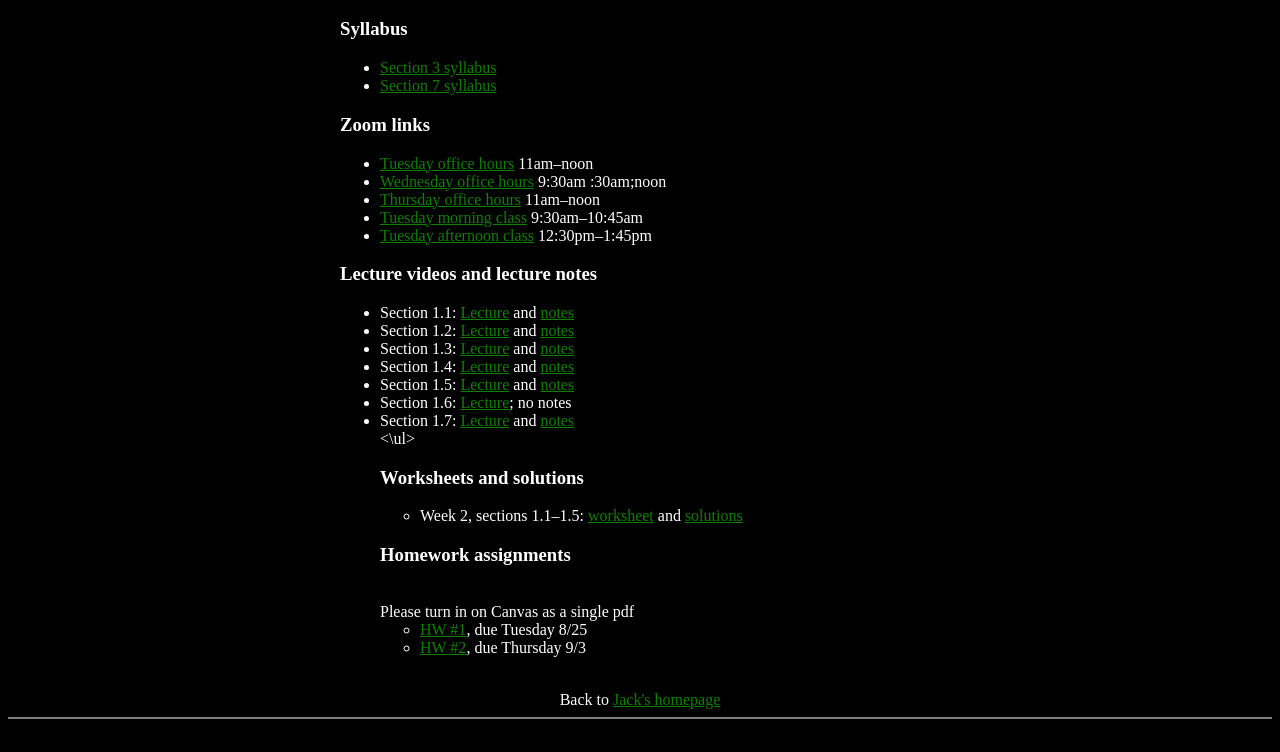
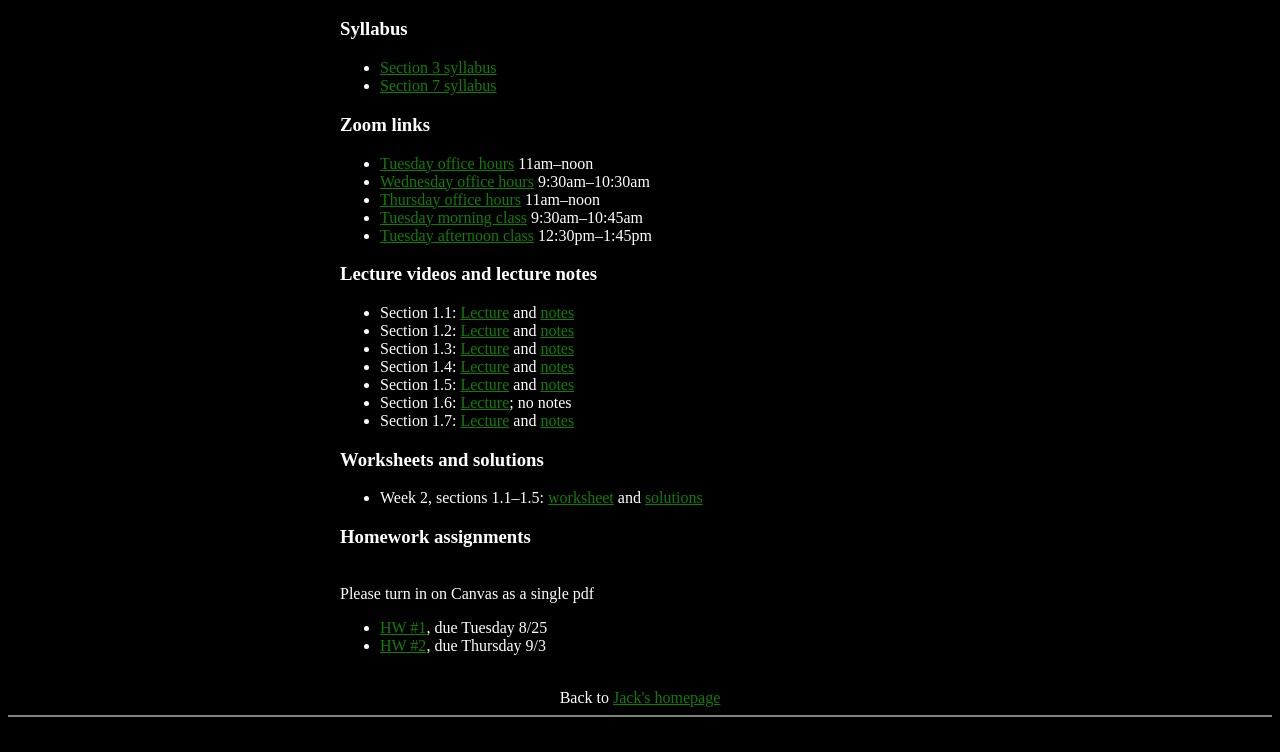
Before and after one commit to jack-jeffries/jack-jeffries.github.io, a plain HTML site: page F20/314.html in a window 1280 px wide. Shown: the part 48-800 px from the top of the page. Drawn offline with nearby package versions, Linux system fonts and the light colour scheme; some packages are replaced by stand-ins of ours; files that its build step writes are made by us from their sources.

Commit message:
Update 314.html

```diff
--- a/F20/314.html
+++ b/F20/314.html
@@ -11,7 +11,7 @@
 
 
 <meta name="viewport" content="width=device-width, initial-scale=1.0">
-<link rel="stylesheet" type="text/css" href="jstyle.css">
+<link rel="stylesheet" type="text/css" href="/jack-jeffries.github.io/jstyle.css">
 
 <script type="text/javascript" var is_chrome = navigator.userAgent.toLowerCase().indexOf('chrome')>
 -1;
@@ -53,7 +53,7 @@ src="http://cdn.mathjax.org/mathjax/latest/MathJax.js?config=TeX-AMS-MML_HTMLorM
 
 <h3>Zoom links</h3><ul>
 <li><a href="https://unl.zoom.us/j/98689786708?pwd=ZW90S0NPYVJnTDF6OUNyck9UbzNrZz09">Tuesday office hours</a> 11am&#8211;noon</li>
-<li><a href="https://unl.zoom.us/j/97626313316?pwd=d0F5NjdzOTdIMFRsUUlxSVp1VHBpUT09">Wednesday office hours</a> 9:30am&#10:30am;noon</li>
+<li><a href="https://unl.zoom.us/j/97626313316?pwd=d0F5NjdzOTdIMFRsUUlxSVp1VHBpUT09">Wednesday office hours</a> 9:30am&#8211;10:30am</li>
 <li><a href="https://unl.zoom.us/j/95445869889?pwd=bGhrbDZWOERJelk2ZkdBNkJnWUhrQT09">Thursday office hours</a> 11am&#8211;noon</li>
 <li><a href="https://unl.zoom.us/j/95466538866?pwd=RFpGS0tXTTRsamM4K2NMZXZpNkcydz09">Tuesday morning class</a> 9:30am&#8211;10:45am</li>
 <li><a href="https://unl.zoom.us/j/93055996373?pwd=VEt1bHlaNStBUC9Gc3lLeGp5ei9Odz09">Tuesday afternoon class</a> 12:30pm&#8211;1:45pm</li>
@@ -68,7 +68,7 @@ src="http://cdn.mathjax.org/mathjax/latest/MathJax.js?config=TeX-AMS-MML_HTMLorM
 <li>Section 1.5: <a href="https://use.vg/Kfv22g">Lecture</a> and <a href="https://jack-jeffries.github.io/F20/Section15.pdf">notes</a></li>
 <li>Section 1.6: <a href="https://use.vg/xPf6Ue">Lecture</a>; no notes
 <li>Section 1.7: <a href="https://use.vg/zQkPzR">Lecture</a> and <a href="https://jack-jeffries.github.io/F20/Section17.pdf">notes</a></li>
-<\ul>
+</ul>
 
 <h3>Worksheets and solutions</h3>
 <ul>
```
